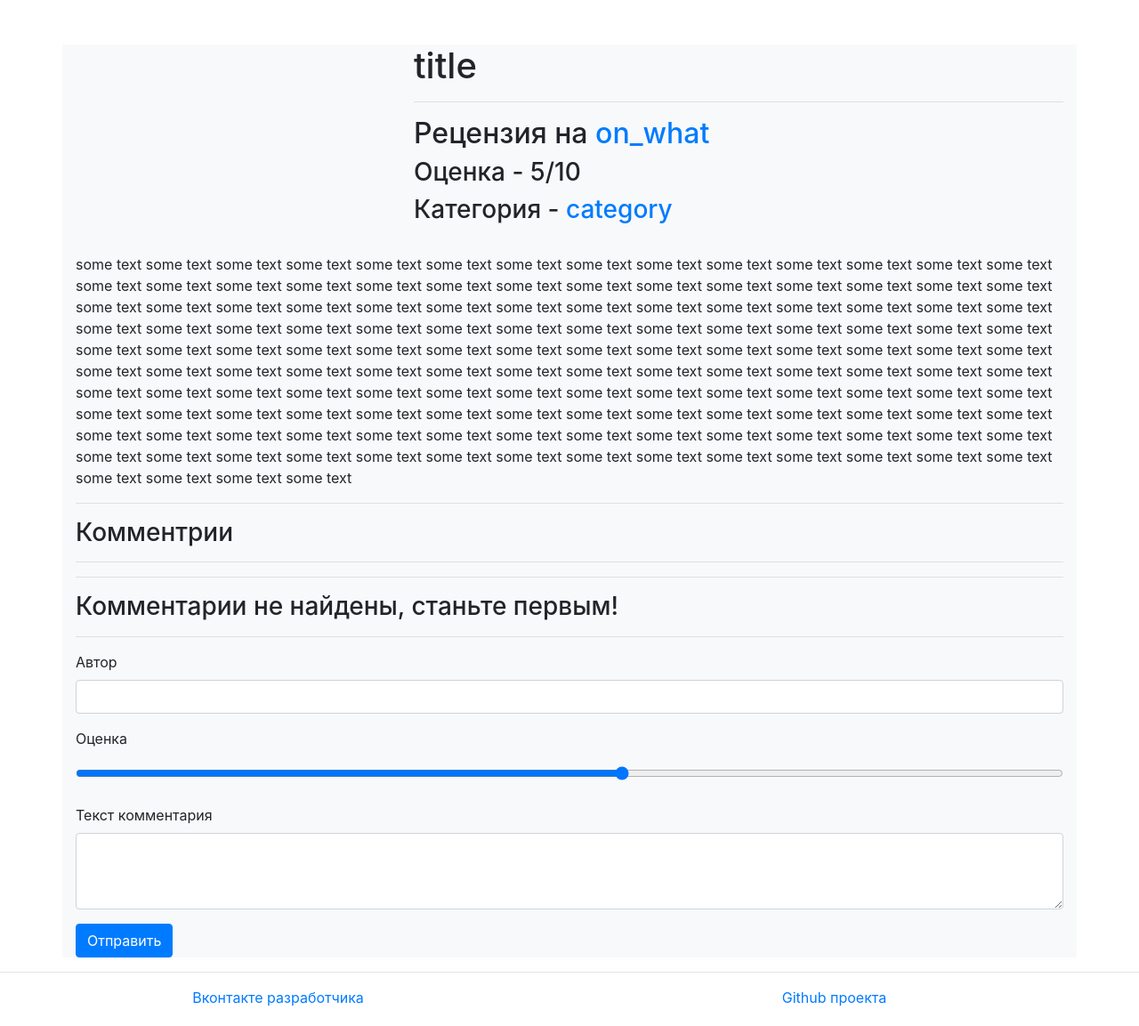
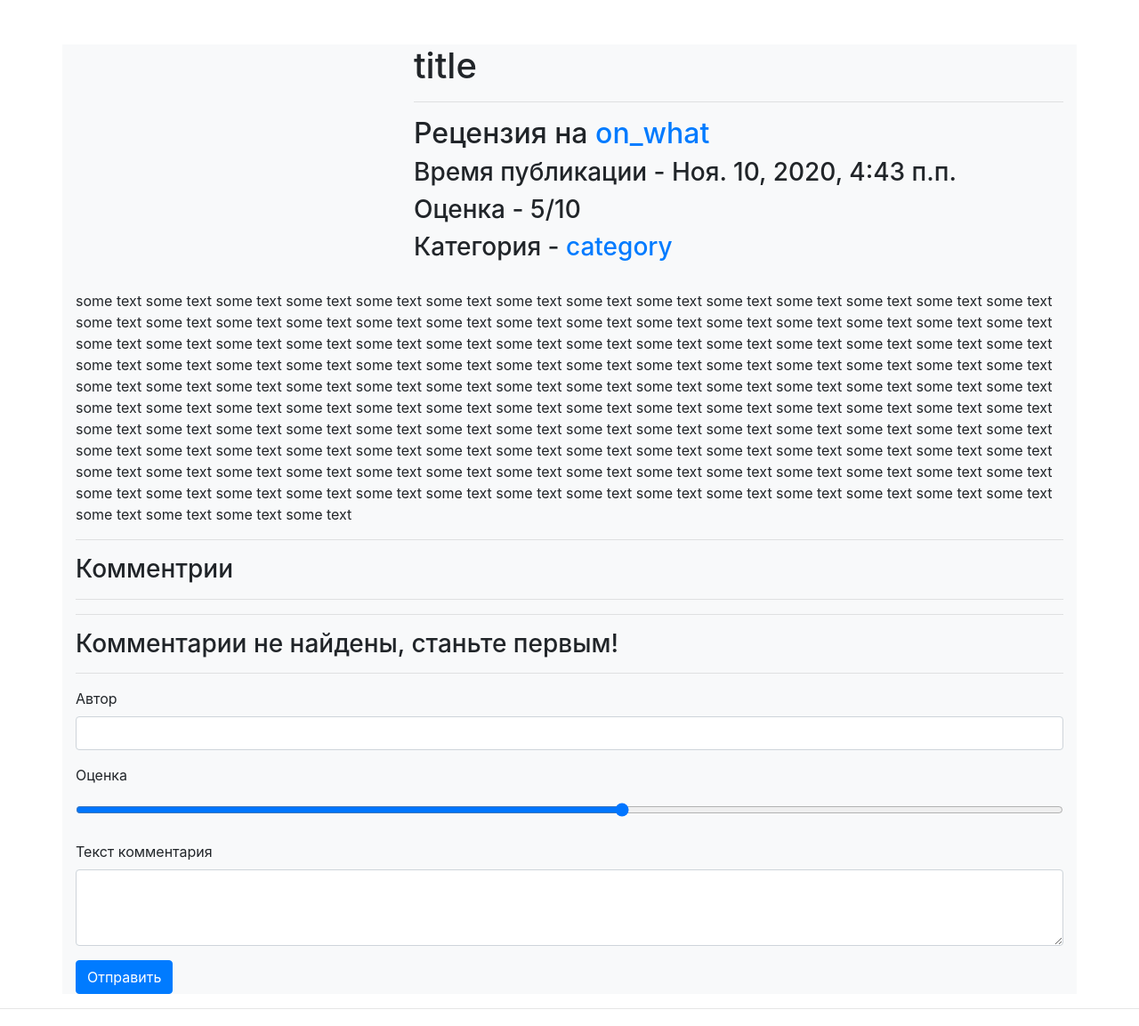
Before and after one commit to BUS410/BUSReview, a Django app: page /review/1 in a window 1280 px wide. Shown: the part 56-1209 px from the top of the page at 89% size. Before the commit the page ends 1187 px from the top, so only its background shows below. Run offline with Django 3.2, Linux system fonts and the light colour scheme; data comes from the database, SQL or seed files in the repository; both versions use the stored data as it was after the commit.

Commit message:
Add date.

```diff
--- a/reviews/models.py
+++ b/reviews/models.py
@@ -17,6 +17,7 @@ class Category(models.Model):
 
 class Review(models.Model):
     title = models.CharField(verbose_name='Заголовок', max_length=255)
+    date = models.DateTimeField('Дата публикации', auto_now_add=True)
     object = models.CharField(verbose_name='Объект', max_length=255)
     stars = models.IntegerField(verbose_name='Оценка')
     content = models.TextField(verbose_name='Содержание')
@@ -43,6 +44,7 @@ class Comment(models.Model):
                               blank=True, null=True)
     content = models.TextField(verbose_name='Содержание')
     stars = models.IntegerField(verbose_name='Оценка')
+    date = models.DateTimeField('Дата публикации', auto_now_add=True)
     review = models.ForeignKey(Review, on_delete=models.CASCADE,
                                verbose_name='Рецензия')
 
--- a/templates/review.html
+++ b/templates/review.html
@@ -10,6 +10,7 @@
 			<div class="col-lg-8 col-padding bg-light">
 				<h1>{{ rev.title }}</h1><hr>
 				<h2>Рецензия на <a href="{% url 'by_object' rev.object %}">{{ rev.object }}</a></h2>
+                <h3>Время публикации - {{ rev.date }}</h3>
                 {% if rating %}
                     <h3>Рейтинг рецензии - {{ rating }}%</h3>
                 {% endif %}
@@ -28,9 +29,10 @@
 		<h3>Комментрии</h3><hr>
 		{% for comm in comments %}
 			{% if comm.author %}
-				<strong>{{ comm.author }}</strong><br>
+				<strong>Автор - {{ comm.author }}</strong><br>
 			{% endif %}
-			<em>{{ comm.stars }}/10</em><br>
+            <strong>Оценка рецензии - {{ comm.stars }}/10</strong><br>
+            <em>Время публикации - {{ comm.date }}</em><br>
 			<p>{{ comm.content }}</p>
 			<hr>
 		{% endfor %}
```
Also changed, not shown: templates/comments.html (+6 -5 lines), db.sqlite3, reviews/migrations/0004_review_date.py (added), reviews/migrations/0005_comment_date.py (added).
